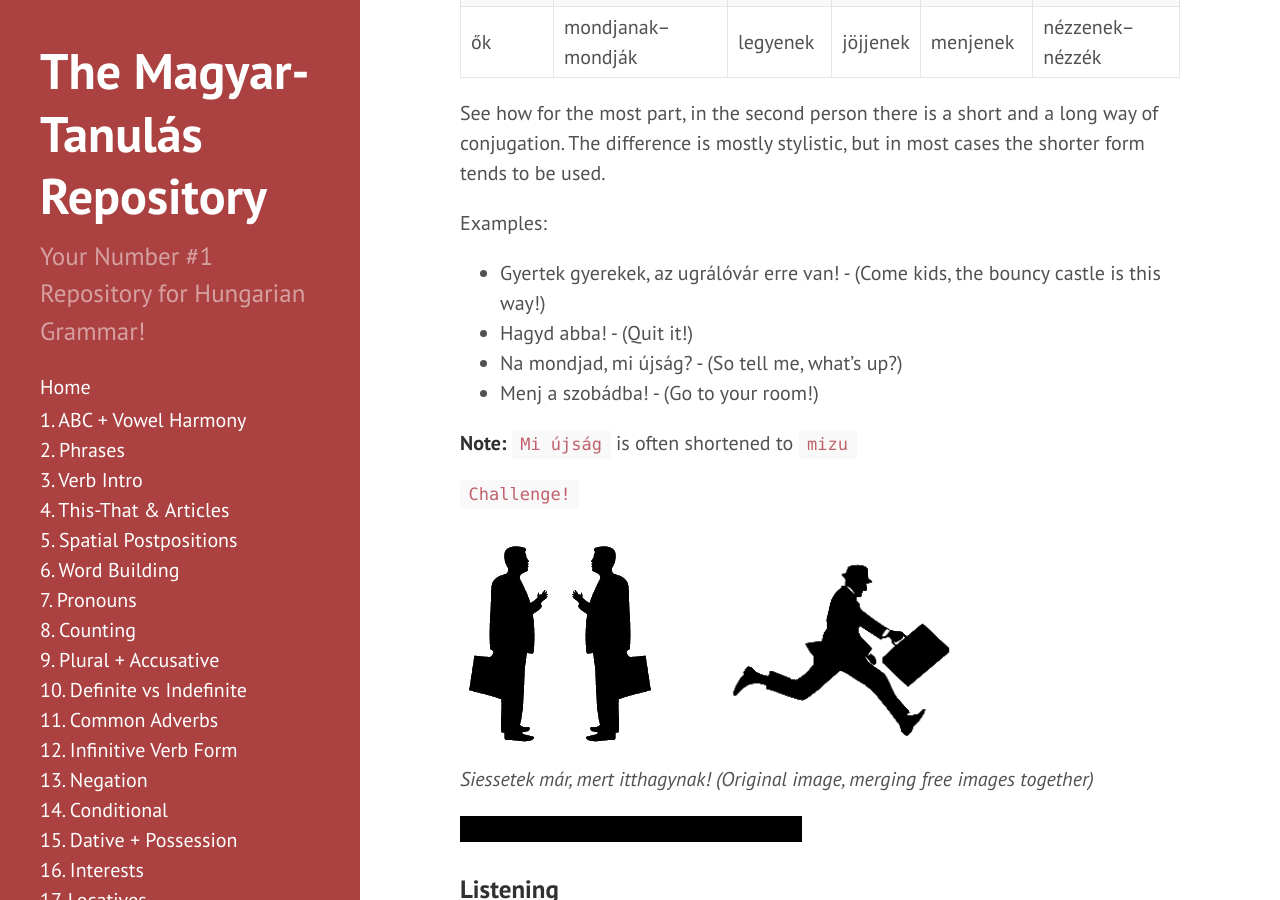
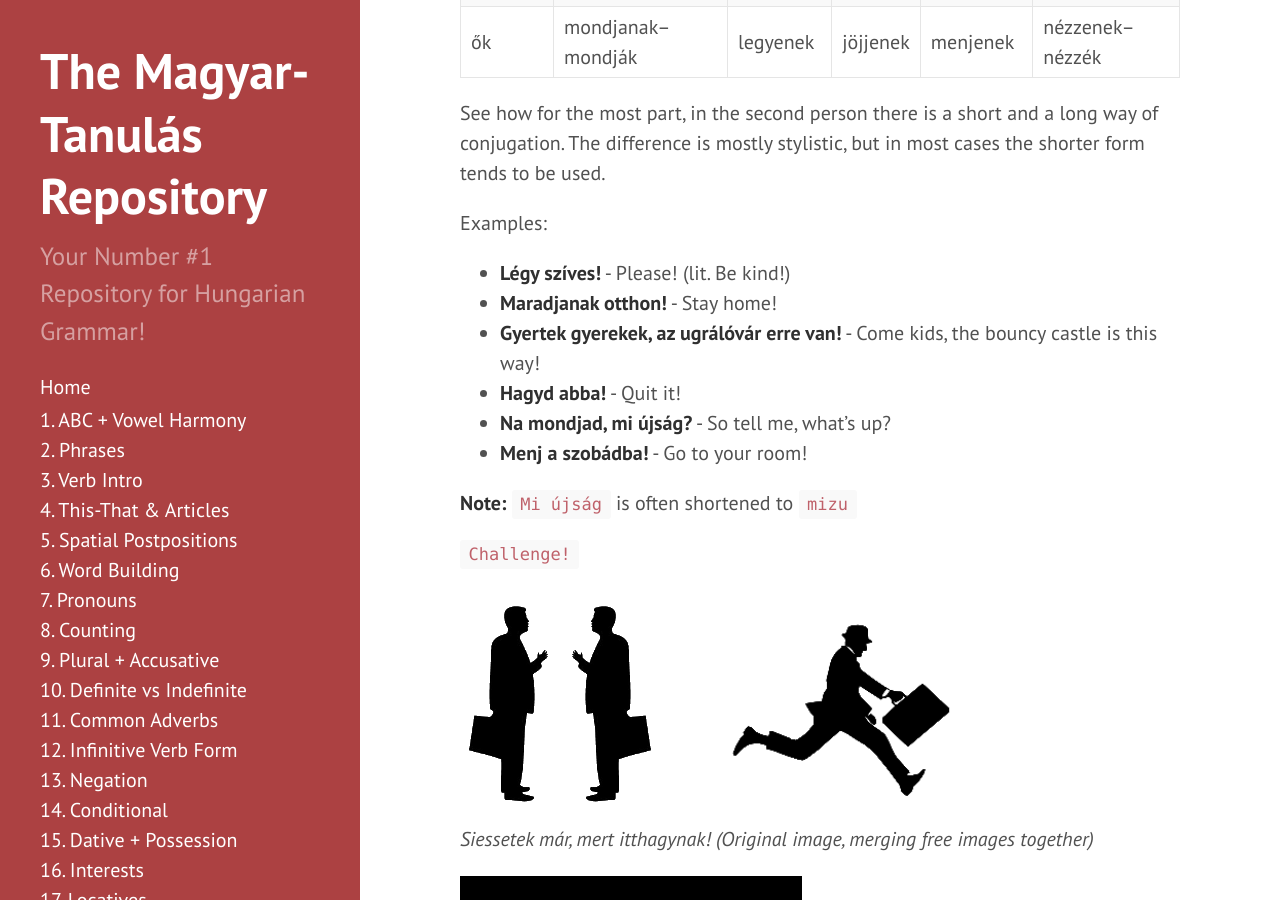
Before and after one commit to Magyartanulas/magyartanulas.github.io, a Jekyll site: the page built from imperative_subjunctive.md, in a window 1280 px wide and 900 px high, scrolled down 1156 px. Built offline with Jekyll 4.4.1, drawn with Linux system fonts in a browser that asks for light colours; comment, search, counter and statistics services are not loaded.

Commit message:
Update imperative_subjunctive.md

```diff
--- a/imperative_subjunctive.md
+++ b/imperative_subjunctive.md
@@ -31,10 +31,12 @@ See how for the most part, in the second person there is a short and a long way
 
 Examples:
 
-* Gyertek gyerekek, az ugrálóvár erre van! - (Come kids, the bouncy castle is this way!)
-* Hagyd abba! - (Quit it!)
-* Na mondjad, mi újság? - (So tell me, what's up?)
-* Menj a szobádba! - (Go to your room!)
+* **Légy szíves!** - Please! (lit. Be kind!)
+* **Maradjanak otthon!** - Stay home!
+* **Gyertek gyerekek, az ugrálóvár erre van!** - Come kids, the bouncy castle is this way!
+* **Hagyd abba!** - Quit it!
+* **Na mondjad, mi újság?** - So tell me, what's up?
+* **Menj a szobádba!** - Go to your room!
 
 **Note:** `Mi újság` is often shortened to `mizu`
 
```
